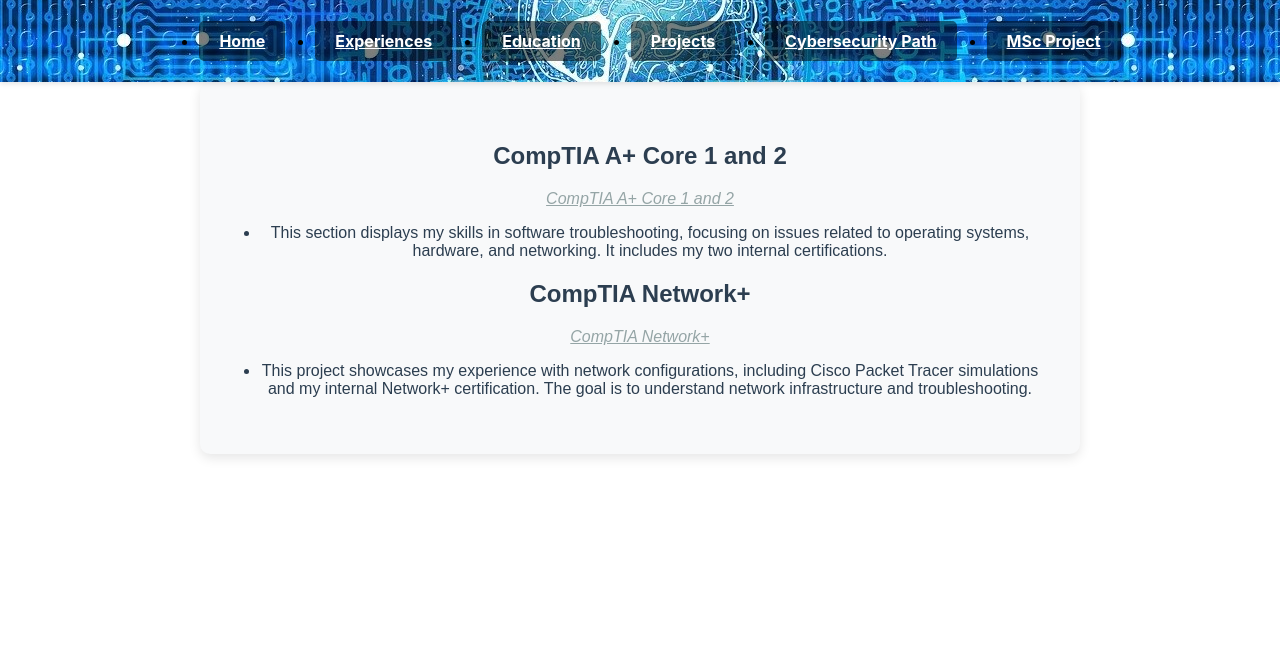
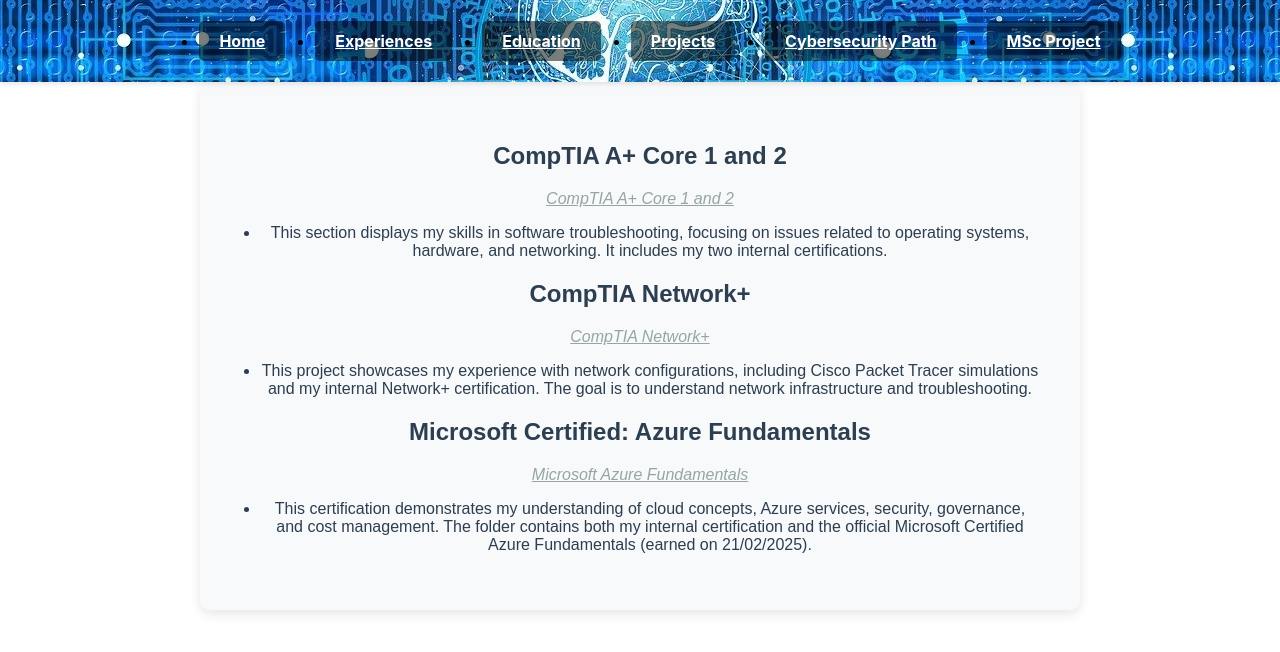
Before and after one commit to dokoye98/CV, a React (Create React App) app: page /cyberpath in a window 1280 px wide. Shown: the top 652 px of the page. Built offline with nearby package versions, Linux system fonts and the light colour scheme.

Commit message:
Azure added

```diff
--- a/src/components/CybersecurityPath.js
+++ b/src/components/CybersecurityPath.js
@@ -35,6 +35,20 @@
             This project showcases my experience with network configurations, including Cisco Packet Tracer simulations and my internal Network+ certification. The goal is to understand network infrastructure and troubleshooting.
           </li>
         </ul>
+        <h2>Microsoft Certified: Azure Fundamentals</h2>
+        <a
+          href="https://github.com/dokoye98/CyberSecurityPath/tree/main/Azure%20Fundamentals"
+          className="date"
+          target="_blank"
+          rel="noopener noreferrer"
+        >
+          <p>Microsoft Azure Fundamentals</p>
+        </a>
+        <ul>
+          <li>
+            This certification demonstrates my understanding of cloud concepts, Azure services, security, governance, and cost management. The folder contains both my internal certification and the official Microsoft Certified Azure Fundamentals (earned on 21/02/2025).
+          </li>
+        </ul>
       </div>
     </div>
   );
```
